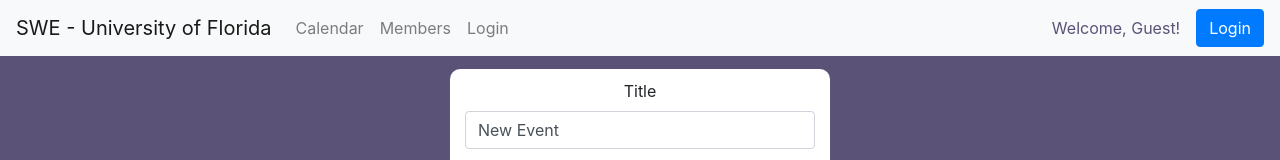
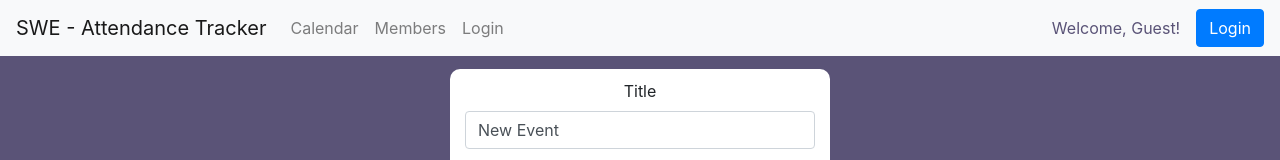
Before and after one commit to mcdirocco/swe-project, a React (Create React App) app in the folder frontend/: page /createEvent in a window 1280 px wide. Shown: the top 160 px of the page. Built offline with nearby package versions, Linux system fonts and the light colour scheme.

Commit message:
Added alerts and changed name Navbar title

```diff
--- a/frontend/src/components/CreateEvent/CreateEvent.js
+++ b/frontend/src/components/CreateEvent/CreateEvent.js
@@ -38,6 +38,7 @@
     res = await res.json();
     console.log(res);
     //window.location.replace("Landing") trying to get the function to reroute
+    alert('Event created!');
   };
 
   render() {
--- a/frontend/src/components/Landing.js
+++ b/frontend/src/components/Landing.js
@@ -29,6 +29,7 @@
     console.log(token, eventVar.id, code);
 
     await attendEvent(token, eventVar.id, code);
+    alert('Event attended!');
 
     //do the attend event functions
     //then push it to server
--- a/frontend/src/components/Navbar/Navbar.js
+++ b/frontend/src/components/Navbar/Navbar.js
@@ -21,7 +21,7 @@
     let name = localStorage.getItem("name");
     return (
         <Navbar bg="light" expand="lg">
-            <Navbar.Brand href="landing">SWE - University of Florida</Navbar.Brand>
+            <Navbar.Brand href="landing">SWE - Attendance Tracker</Navbar.Brand>
             <Navbar.Toggle aria-controls="basic-navbar-nav" />
             <Navbar.Collapse id="basic-navbar-nav">
                 <Nav className="mr-auto">
```
